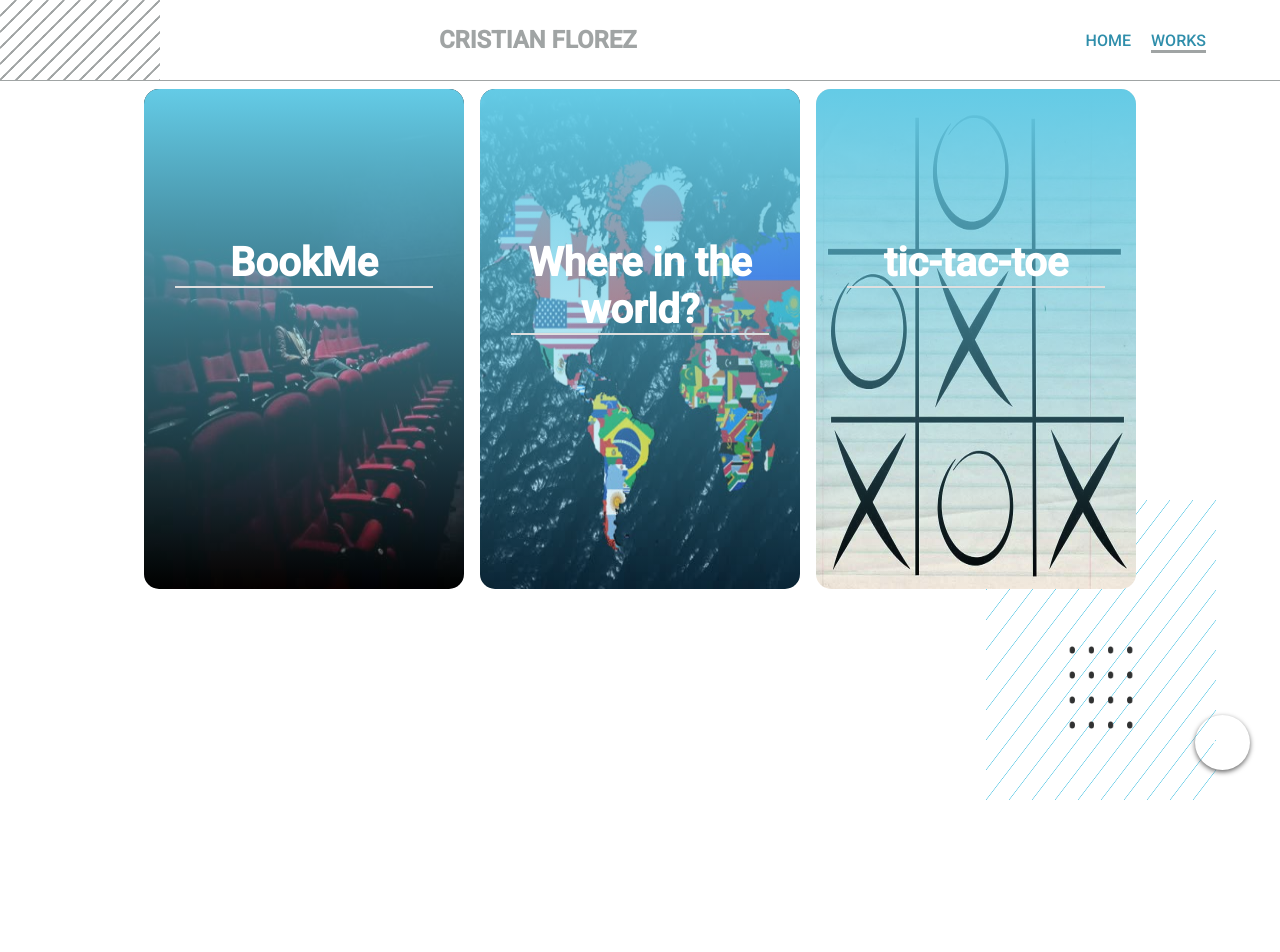
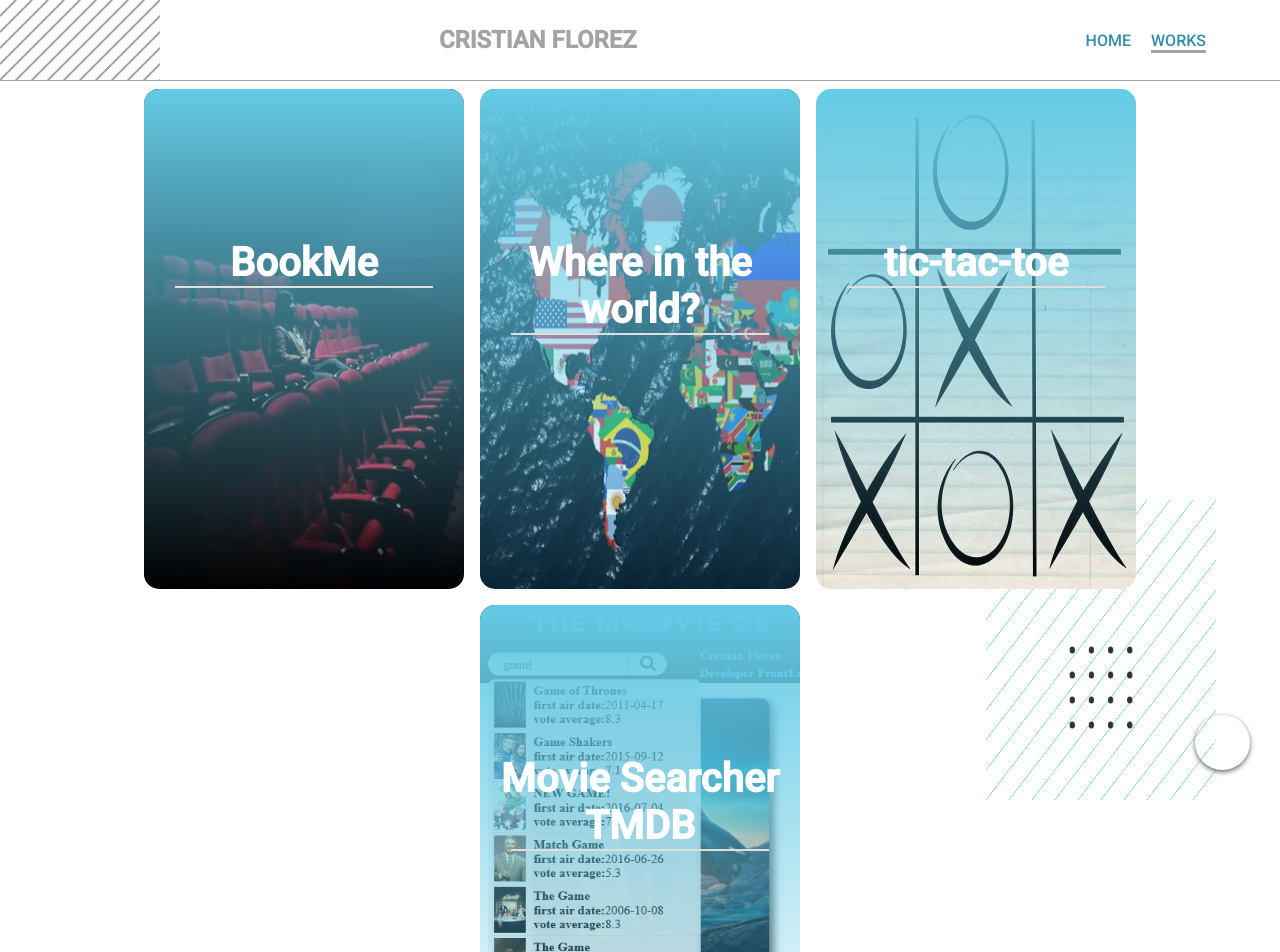
Before and after one commit to krisyupher/Portafolio, a React (Create React App) app: page /works in a window 1280 px wide. Shown: the top 952 px of the page. Before the commit the page ends 800 px from the top, so only its background shows below. Built offline with nearby package versions, Linux system fonts and the light colour scheme.

Commit message:
skill fetch

```diff
--- a/src/containers/Works.jsx
+++ b/src/containers/Works.jsx
@@ -3,6 +3,7 @@ import Work from "../components/Work"
 import BookMePoster from "../static/BookMe.png"
 import ticTacToe from "../static/tres-en-raya-reglas.jpg"
 import Portafolio from "../static/Portafolio.png"
+import MovieSearcherTMDB from "../static/Movie-Searcher-TMDB.png"
 import Countrys from "../static/Countrys.png"
 import "../styles/containers/Works.scss"
 const Works = () => {
@@ -28,6 +29,13 @@ const Works = () => {
             description="React.js, and css. First attempt at PWA (Progressive Web App) download it from your android."
             link="https://krisyupher.github.io/tres-en-linea/"
           />
+          <Work
+            title="Movie Searcher TMDB"
+            poster={MovieSearcherTMDB}
+            description="IMDB is a repository of information about movies and series that also provides
+            consultation services for fans of the subject."
+            link="https://krisyupher.github.io/Movie-Searcher-TMDB/"
+          />
         </div>
       </div>
     </Fragment>
```
Also changed, not shown: src/static/Movie-Searcher-TMDB.png (added).
